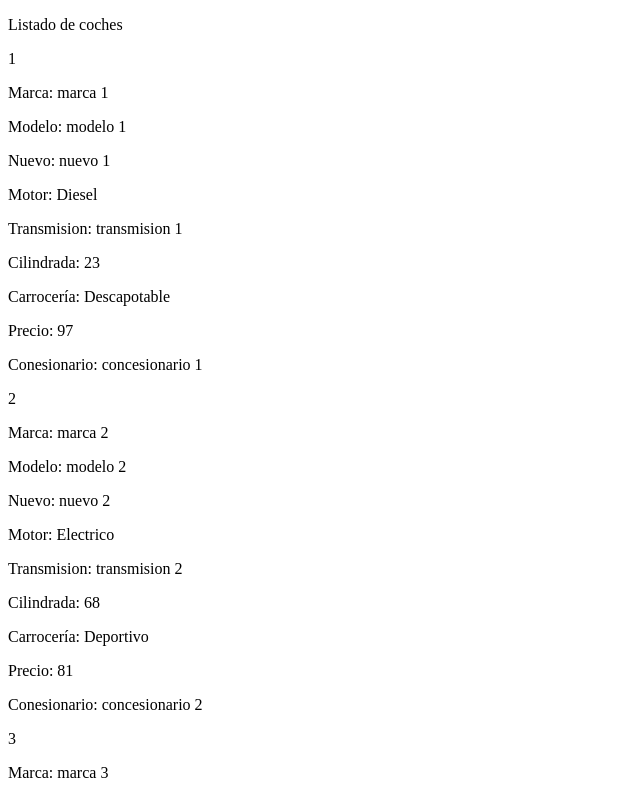
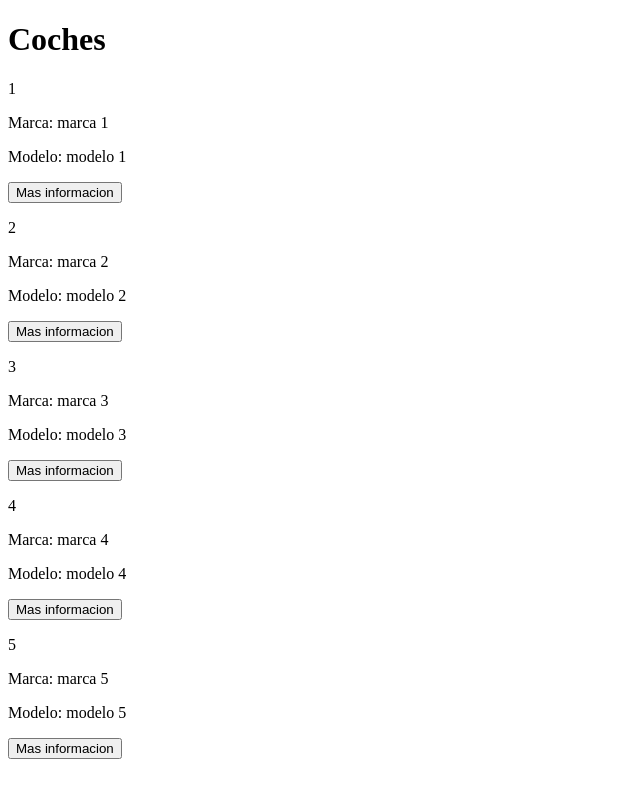
Before and after one commit to itsLukos/driveMeAngular, an Angular app: page /cars-list in a window 1280 px wide. Shown: the top 798 px of the page, without its empty margins (0-640 px from the left). Built offline with nearby package versions, Linux system fonts and the light colour scheme.

Commit message:
pagina de coches y detalle

```diff
--- a/src/app/app-routing.module.ts
+++ b/src/app/app-routing.module.ts
@@ -2,11 +2,11 @@ import { NgModule } from "@angular/core";
 import { RouterModule, Routes } from '@angular/router';
 
 const routes: Routes = [
-    {
+   {
         path: 'cars-list', loadChildren: () => import("./pages/cars-list/cars-list.module").then( m => m.CarsListModule)
     },
     {
-        path: 'cars-detail', loadChildren: () => import("./pages/cars-detail/cars-detail.module").then( m => m.CarsDetailModule)
+        path: 'cars-detail/:id', loadChildren: () => import("./pages/cars-detail/cars-detail.module").then( m => m.CarsDetailModule)
     },
 
 ];
--- a/src/app/app.module.ts
+++ b/src/app/app.module.ts
@@ -1,6 +1,7 @@
 import { NgModule } from '@angular/core';
 import { BrowserModule } from '@angular/platform-browser';
 import { AppRoutingModule } from './app-routing.module';
+
 
 import { AppComponent } from './app.component';
 
--- a/src/app/pages/cars-detail/cars-detail.component.html
+++ b/src/app/pages/cars-detail/cars-detail.component.html
@@ -1 +1,14 @@
-<p>cars-detail works!</p>
+<div *ngIf="cars">
+
+    <p>Marca: {{ cars.marca }}</p>
+    <p>Nuevo: {{ cars.nuevo }}</p>
+    <p>Motor: {{ cars.motor }}</p>
+    <p>Transmision: {{ cars.transmision }}</p>
+    <p>Cilindrada: {{ cars.cilindrada }}</p>
+    <p>Carrocería: {{ cars.carroceria }}</p>
+    <p>Precio: {{ cars.precio }}</p>
+    <p>Conesionario: {{ cars.concesionario }}</p>
+
+
+
+  </div>
--- a/src/app/pages/cars-detail/cars-detail.component.ts
+++ b/src/app/pages/cars-detail/cars-detail.component.ts
@@ -1,4 +1,9 @@
 import { Component } from '@angular/core';
+import { cars } from './../../core/service/cars/cars.data';
+import { ActivatedRoute } from '@angular/router';
+import { Cars } from './../../core/service/cars/cars.model'
+
+
 
 @Component({
   selector: 'app-cars-detail',
@@ -7,4 +12,18 @@ import { Component } from '@angular/core';
 })
 export class CarsDetailComponent {
 
+  public cars?: Cars;
+
+  constructor(
+    private activatedRoute: ActivatedRoute,
+
+  ) {
+
+    this.activatedRoute.params.subscribe((params) => {
+      const carId = params['id'];
+      this.cars = cars.find((car) => carId===car.id.toString())
+
+    });
+  }
+
 }
--- a/src/app/pages/cars-list/cars-list.component.css
+++ b/src/app/pages/cars-list/cars-list.component.css
@@ -0,0 +1,4 @@
+.list_cars{
+    background-color: bisque;
+    width: 25%;
+}
--- a/src/app/pages/cars-list/cars-list.component.html
+++ b/src/app/pages/cars-list/cars-list.component.html
@@ -1,15 +1,8 @@
-<p>Listado de coches</p>
+<h1>Coches</h1>
 
-<div *ngFor="let car of cars">
-
-    <p>{{ car.id }}</p>
-    <p>Marca: {{ car.marca }}</p>
-    <p>Modelo: {{ car.modelo }}</p>
-    <p>Nuevo: {{ car.nuevo }}</p>
-    <p>Motor: {{ car.motor }}</p>
-    <p>Transmision: {{ car.transmision }}</p>
-    <p>Cilindrada: {{ car.cilindrada }}</p>
-    <p>Carrocería: {{ car.carroceria }}</p>
-    <p>Precio: {{ car.precio }}</p>
-    <p>Conesionario: {{ car.concesionario }}</p>
+<div>
+    <app-cars
+        *ngFor="let carsEl of cars"
+        [cars]="carsEl">
+    </app-cars>
 </div>
--- /dev/null
+++ b/src/app/pages/cars-list/components/cars/cars.component.html
@@ -0,0 +1,12 @@
+<div
+    *ngIf="cars"
+>
+
+<div >
+
+    <p>{{ cars.id }}</p>
+    <p>Marca: {{ cars.marca }}</p>
+    <p>Modelo: {{ cars.modelo }}</p>
+
+    <button (click)="navigateToDetail()" >Mas informacion</button>
+</div>
--- /dev/null
+++ b/src/app/pages/cars-list/components/cars/cars.component.ts
@@ -0,0 +1,24 @@
+import { Component, Input } from '@angular/core';
+import { Cars } from 'src/app/core/service/cars/cars.model';
+import { Router } from '@angular/router';
+
+@Component({
+  selector: 'app-cars',
+  templateUrl: './cars.component.html',
+  styleUrls: ['./cars.component.css']
+})
+export class CarsComponent {
+
+  @Input() public cars?: Cars;
+
+  constructor(private router: Router) {
+
+  }
+
+  public navigateToDetail() {
+    if (this.cars) {
+      this.router.navigate(['cars-detail', this.cars.id])
+    }
+  }
+
+}
```
Also changed, not shown: src/app/pages/cars-list/cars-list.module.ts (+6 -2 lines), src/app/pages/cars-list/components/cars/cars.component.css (added), 1 other file (tests, documents, lock files or other folders).
